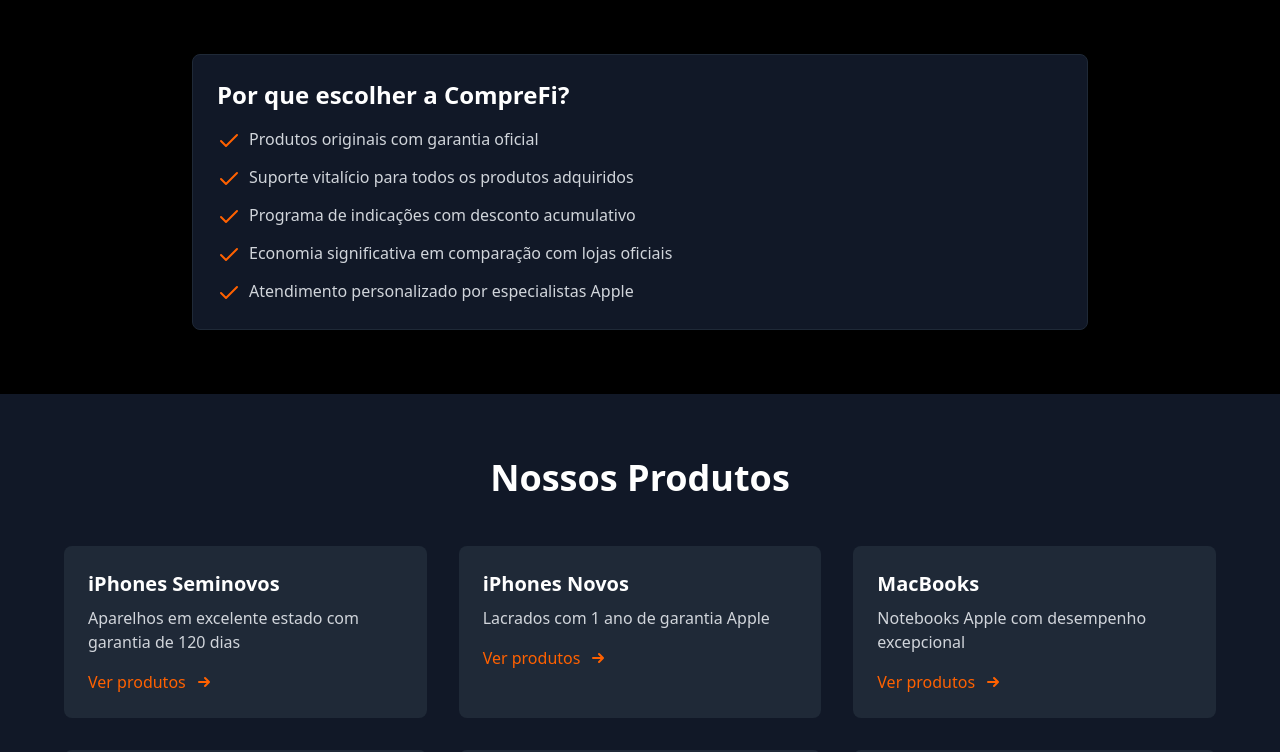
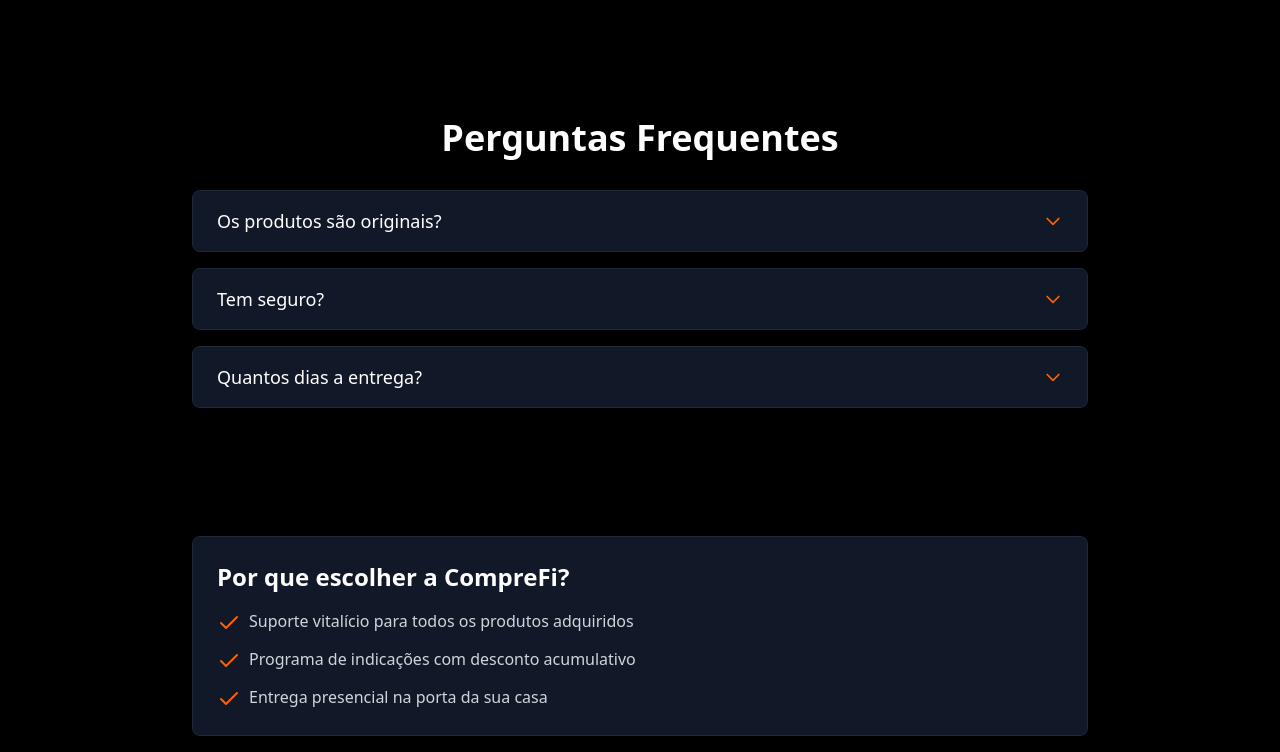
Before and after one commit to GustavoGussoni/comprefi, a React (Vite) app: page / in a window 1280 px wide. Shown: the part 4920-5672 px from the top of the page. Built offline with nearby package versions, Linux system fonts and the light colour scheme.

Commit message:
fix: home

```diff
--- a/src/components/FAQ.tsx
+++ b/src/components/FAQ.tsx
@@ -1,26 +1,31 @@
-import React from 'react';
-import { Disclosure, Transition } from '@headlessui/react';
+import React from "react";
+import { Disclosure, Transition } from "@headlessui/react";
 
 const FAQ: React.FC = () => {
   const faqItems = [
     {
       question: "Os produtos são originais?",
-      answer: "Todos os produtos são testados rigorosamente antes de serem selecionados."
+      answer:
+        "Todos os produtos são 100% originais. Os seminovos são testados rigorosamente antes de serem selecionados.",
     },
     {
       question: "Tem seguro?",
-      answer: "Ao confirmar a compra, um contrato é enviado no seu WhatsApp ou email para assinatura. Esse contrato protege indefinidamente ambos os lados."
+      answer:
+        "Ao confirmar a compra, um contrato é enviado no seu WhatsApp ou e-mail para assinatura. Esse contrato protege indefinidamente ambos os lados.",
     },
     {
       question: "Quantos dias a entrega?",
-      answer: "Para a região do Triangulo Mineiro, 1 a 2 dias úteis. Demais localidades, de 3 a 15 dias úteis."
-    }
+      answer:
+        "Para a região do Triângulo Mineiro, 1 a 2 dias úteis. Demais localidades, de 3 a 15 dias úteis.",
+    },
   ];
 
   return (
-    <div className="faq-section py-16 px-4">
+    <div className="faq-section py-16 ">
       <div className="max-w-4xl mx-auto">
-        <h2 className="text-3xl md:text-4xl font-bold mb-8 text-center text-white">Perguntas Frequentes</h2>
+        <h2 className="text-3xl md:text-4xl font-bold mb-8 text-center text-white">
+          Perguntas Frequentes
+        </h2>
 
         <div className="space-y-4">
           {faqItems.map((item, index) => (
@@ -28,15 +33,22 @@
               {({ open }) => (
                 <div className="bg-gray-900 rounded-lg overflow-hidden border border-gray-800">
                   <Disclosure.Button className="w-full px-6 py-4 text-left flex justify-between items-center focus:outline-none focus-visible:ring focus-visible:ring-[#ff6100] focus-visible:ring-opacity-75">
-                    <span className="text-lg font-medium text-white">{item.question}</span>
+                    <span className="text-lg font-medium text-white">
+                      {item.question}
+                    </span>
                     <svg
                       xmlns="http://www.w3.org/2000/svg"
-                      className={`h-5 w-5 text-[#ff6100] transform transition-transform duration-300 ${open ? 'rotate-180' : ''}`}
+                      className={`h-5 w-5 text-[#ff6100] transform transition-transform duration-300 ${open ? "rotate-180" : ""}`}
                       fill="none"
                       viewBox="0 0 24 24"
                       stroke="currentColor"
                     >
-                      <path strokeLinecap="round" strokeLinejoin="round" strokeWidth={2} d="M19 9l-7 7-7-7" />
+                      <path
+                        strokeLinecap="round"
+                        strokeLinejoin="round"
+                        strokeWidth={2}
+                        d="M19 9l-7 7-7-7"
+                      />
                     </svg>
                   </Disclosure.Button>
 
--- a/src/components/WhyChooseCompreFi.tsx
+++ b/src/components/WhyChooseCompreFi.tsx
@@ -18,11 +18,9 @@
   // Título e pontos padrão
   let title = "Por que escolher a CompreFi?";
   let points = [
-    "Produtos originais com garantia oficial",
     "Suporte vitalício para todos os produtos adquiridos",
     "Programa de indicações com desconto acumulativo",
-    "Economia significativa em comparação com lojas oficiais",
-    "Atendimento personalizado por especialistas Apple",
+    "Entrega presencial na porta da sua casa",
   ];
 
   // Personalizar com base na categoria
@@ -43,7 +41,7 @@
         "Suporte vitalício para todos os produtos adquiridos",
         "Programa de indicações com desconto acumulativo",
         "Economia significativa em comparação com lojas oficiais",
-        "Atendimento personalizado por especialistas Apple",
+        "Entrega presencial na porta da sua casa",
       ];
     } else {
       title = `Por que comprar ${category} na CompreFi?`;
--- a/src/pages/Home.tsx
+++ b/src/pages/Home.tsx
@@ -405,13 +405,19 @@
           </div>
         </div>
       </section>
+
+      {/* FAQ */}
+      <section className="faq-section pt-16 px-4">
+        <FAQ />
+      </section>
+
       {/* Por que escolher a CompreFi */}
       <section className="why-choose-section py-16 px-4">
         <WhyChooseCompreFi />
       </section>
 
       {/* Módulo de Categorias */}
-      <section className="categories-section py-16 px-4 bg-gray-900">
+      <section className="categories-section py-16 px-4">
         <h2 className="text-3xl md:text-4xl font-bold mb-12 text-center text-white">
           Nossos Produtos
         </h2>
@@ -448,11 +454,6 @@
             description="Complementos originais para seus dispositivos Apple"
           />
         </div>
-      </section>
-
-      {/* FAQ */}
-      <section className="faq-section pt-16 px-4">
-        <FAQ />
       </section>
     </div>
   );
```
